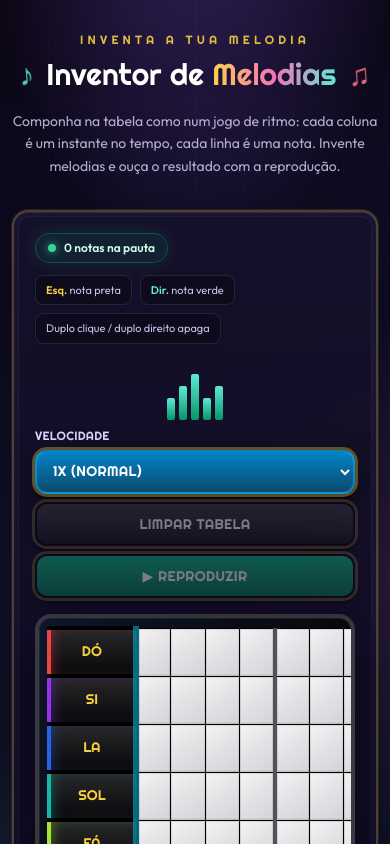
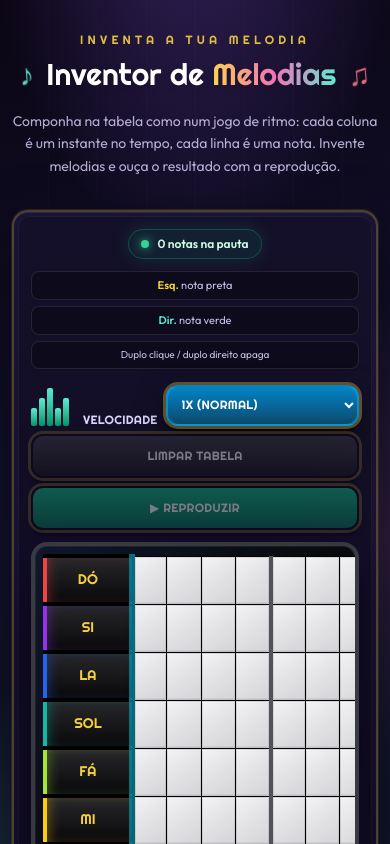
Before and after one commit to Andresa-Alves-Ribeiro/invente-melodia, a React (Create React App) app: page / in a window 390 px wide. Shown: the top 844 px of the page. Built offline with nearby package versions, Linux system fonts and the light colour scheme.

Commit message:
fix: ajustado responsividade

```diff
--- a/src/components/NotesTable/NotesTable.jsx
+++ b/src/components/NotesTable/NotesTable.jsx
@@ -466,12 +466,12 @@ export default function NotesTable() {
     const filledCount = Object.keys(cells).length;
 
     return (
-        <div className="w-full overflow-hidden rounded-2xl border-2 border-stage-gold/25 bg-gradient-to-b from-[#1a1535]/95 to-stage-panel/90 p-1 shadow-[0_24px_60px_rgba(0,0,0,0.5),0_0_0_1px_rgba(244,208,63,0.12),inset_0_1px_0_rgba(255,255,255,0.09)] backdrop-blur-sm sm:p-1.5">
-            <div className="rounded-xl border border-white/5 bg-black/20 p-4 sm:p-6">
-                <div className="mb-5 flex flex-col gap-4">
-                    <div className="flex flex-col gap-3 sm:flex-row sm:items-center sm:justify-between">
-                        <div className="flex flex-wrap items-center gap-2">
-                            <span className="inline-flex items-center gap-2 rounded-full border border-emerald-500/30 bg-emerald-500/10 px-3 py-1.5 text-xs font-semibold text-emerald-100 shadow-[0_0_20px_rgba(52,211,153,0.15)] sm:text-sm">
+        <div className="w-full min-w-0 overflow-hidden rounded-2xl border-2 border-stage-gold/25 bg-gradient-to-b from-[#1a1535]/95 to-stage-panel/90 p-1 shadow-[0_24px_60px_rgba(0,0,0,0.5),0_0_0_1px_rgba(244,208,63,0.12),inset_0_1px_0_rgba(255,255,255,0.09)] backdrop-blur-sm sm:p-1.5">
+            <div className="min-w-0 rounded-xl border border-white/5 bg-black/20 p-3 sm:p-6">
+                <div className="mb-4 flex flex-col gap-3 sm:mb-5 sm:gap-4">
+                    <div className="flex flex-col items-center gap-3 sm:flex-row sm:items-center sm:justify-between">
+                        <div className="flex w-full flex-wrap items-center justify-center gap-2 sm:w-auto sm:justify-start">
+                            <span className="inline-flex max-w-full items-center gap-2 rounded-full border border-emerald-500/30 bg-emerald-500/10 px-3 py-1.5 text-center text-xs font-semibold text-emerald-100 shadow-[0_0_20px_rgba(52,211,153,0.15)] sm:text-sm">
                                 <span className="relative flex h-2 w-2">
                                     <span className="absolute inline-flex h-full w-full animate-ping rounded-full bg-emerald-400 opacity-40" />
 
@@ -487,49 +487,51 @@ export default function NotesTable() {
                             )}
                         </div>
 
-                        <div className="flex flex-wrap gap-2 text-[11px] text-violet-200/90 sm:text-xs">
-                            <span className="rounded-lg border border-white/10 bg-black/30 px-2.5 py-1.5 shadow-sm transition hover:border-white/20">
+                        <div className="grid w-full max-w-md grid-cols-1 gap-1.5 text-[11px] text-violet-200/90 min-[480px]:grid-cols-3 min-[480px]:gap-2 sm:max-w-none sm:flex sm:w-auto sm:flex-1 sm:flex-wrap sm:justify-end sm:gap-2 sm:text-xs">
+                            <span className="block rounded-lg border border-white/10 bg-black/30 px-2.5 py-1.5 text-center leading-snug shadow-sm transition min-[480px]:text-left sm:inline-block sm:text-left sm:hover:border-white/20">
                                 <span className="font-semibold text-stage-gold">Esq.</span> nota
                                 preta
                             </span>
 
-                            <span className="rounded-lg border border-white/10 bg-black/30 px-2.5 py-1.5 shadow-sm transition hover:border-white/20">
+                            <span className="block rounded-lg border border-white/10 bg-black/30 px-2.5 py-1.5 text-center leading-snug shadow-sm transition min-[480px]:text-left sm:inline-block sm:text-left sm:hover:border-white/20">
                                 <span className="font-semibold text-stage-mint">Dir.</span> nota
                                 verde
                             </span>
 
-                            <span className="rounded-lg border border-white/10 bg-black/30 px-2.5 py-1.5 shadow-sm transition hover:border-white/20">
+                            <span className="block rounded-lg border border-white/10 bg-black/30 px-2.5 py-1.5 text-center text-[10px] leading-snug shadow-sm transition min-[480px]:text-left min-[480px]:text-xs sm:inline-block sm:text-left sm:text-xs sm:hover:border-white/20">
                                 Duplo clique / duplo direito apaga
                             </span>
                         </div>
                     </div>
                 </div>
 
-                <div className="relative mb-4 flex flex-col gap-2 sm:flex-row sm:flex-wrap sm:items-center sm:justify-end sm:gap-3">
+                <div className="mb-3 flex min-w-0 flex-col gap-3 sm:mb-4 sm:flex-row sm:flex-wrap sm:items-center sm:justify-end sm:gap-3">
+                    <div className="flex w-full min-w-0 flex-col gap-2 sm:ml-auto sm:w-auto sm:flex-row sm:flex-wrap sm:items-center sm:gap-3">
+                        <div className="flex w-full min-w-0 flex-nowrap items-end gap-2 sm:w-auto sm:items-center sm:gap-2.5">
+                            <div className="flex shrink-0 items-end gap-3.5 sm:gap-4">
                                 <div
-                        className="relative z-0 flex h-14 items-end justify-center gap-1 sm:absolute sm:inset-x-0 sm:top-1/2 sm:-translate-y-1/2 sm:pointer-events-none"
+                                    className="pointer-events-none flex items-end gap-0.5 sm:gap-1"
                                     aria-hidden
                                 >
                                     {[0, 1, 2, 3, 4].map((i) => (
                                         <span
                                             key={i}
-                                className={`notes-eq-bar w-2 rounded-sm bg-gradient-to-t from-emerald-600 to-stage-mint ${isReplaying ? "notes-eq-bar--playing" : ""}`}
+                                            className={`notes-eq-bar w-1.5 rounded-sm bg-gradient-to-t from-emerald-600 to-stage-mint sm:w-2 ${isReplaying ? "notes-eq-bar--playing" : ""}`}
                                             style={{
                                                 animationDelay: `${i * 0.12}s`,
-                                    height: `${22 + (i % 3) * 12}px`,
+                                                height: `${18 + (i % 3) * 10}px`,
                                             }}
                                         />
                                     ))}
                                 </div>
 
-                    <div className="relative z-10 flex flex-col gap-2 sm:ml-auto sm:flex-row sm:flex-wrap sm:items-center sm:gap-3">
-                        <div className="flex flex-col gap-1.5 sm:flex-row sm:items-center sm:gap-2">
                                 <label
                                     htmlFor="playback-speed"
-                                className="shrink-0 font-display text-xs uppercase tracking-wide text-violet-200 sm:text-sm"
+                                    className="whitespace-nowrap font-display text-xs uppercase leading-none tracking-wide text-violet-200 sm:pb-0.5 sm:text-sm"
                                 >
                                     Velocidade
                                 </label>
+                            </div>
 
                             <select
                                 id="playback-speed"
@@ -541,7 +543,7 @@ export default function NotesTable() {
                                         ? "Não é possível alterar a velocidade durante a reprodução"
                                         : "Ritmo da sequência (pausas e duração de cada nota). O som mantém timbre natural; a reprodução não é acelerada no arquivo."
                                 }
-                                className="min-w-[11rem] rounded-xl border-2 border-sky-500/60 bg-gradient-to-b from-sky-600 to-sky-900 px-3 py-2.5 font-display text-sm uppercase tracking-wide text-white shadow-arcade disabled:cursor-not-allowed disabled:opacity-45 enabled:hover:brightness-110"
+                                className="min-w-0 flex-1 rounded-xl border-2 border-sky-500/60 bg-gradient-to-b from-sky-600 to-sky-900 px-2.5 py-2.5 font-display text-xs uppercase tracking-wide text-white shadow-arcade disabled:cursor-not-allowed disabled:opacity-45 enabled:hover:brightness-110 sm:min-w-[11rem] sm:flex-none sm:px-3 sm:text-sm"
                             >
                                 {PLAYBACK_SPEED_TIERS.map((t, i) => (
                                     <option
@@ -557,11 +559,12 @@ export default function NotesTable() {
                             </select>
                         </div>
 
+                        <div className="grid w-full grid-cols-1 gap-2 min-[400px]:grid-cols-2 sm:flex sm:w-auto sm:grid-cols-none sm:gap-3">
                         <button
                             type="button"
                             onClick={handleClearEntireTable}
                             disabled={!canClearTable}
-                            className="rounded-xl border-2 border-stage-ink bg-gradient-to-b from-zinc-700 to-zinc-900 px-4 py-2.5 font-display text-sm uppercase tracking-wide text-white shadow-arcade transition enabled:hover:brightness-110 disabled:cursor-not-allowed disabled:opacity-45"
+                            className="min-h-11 w-full touch-manipulation rounded-xl border-2 border-stage-ink bg-gradient-to-b from-zinc-700 to-zinc-900 px-3 py-2.5 font-display text-xs uppercase tracking-wide text-white shadow-arcade transition enabled:hover:brightness-110 disabled:cursor-not-allowed disabled:opacity-45 sm:w-auto sm:px-4 sm:text-sm"
                         >
                             Limpar tabela
                         </button>
@@ -573,10 +576,11 @@ export default function NotesTable() {
                                 else void handleReplay();
                             }}
                             disabled={!isReplaying && Object.keys(cells).length === 0}
-                            className={`rounded-xl border-2 border-stage-ink bg-gradient-to-b from-emerald-500 to-emerald-700 px-4 py-2.5 font-display text-sm uppercase tracking-wide text-white shadow-arcade transition enabled:hover:scale-[1.02] enabled:hover:brightness-110 disabled:cursor-not-allowed disabled:opacity-45 ${!isReplaying && Object.keys(cells).length > 0 ? "ring-2 ring-emerald-400/50 ring-offset-2 ring-offset-zinc-900 shadow-[0_0_24px_rgba(52,211,153,0.35)]" : ""} ${isReplaying ? "ring-2 ring-amber-300/50 ring-offset-2 ring-offset-zinc-900 shadow-[0_0_20px_rgba(251,191,36,0.25)]" : ""}`}
+                            className={`min-h-11 w-full touch-manipulation rounded-xl border-2 border-stage-ink bg-gradient-to-b from-emerald-500 to-emerald-700 px-3 py-2.5 font-display text-xs uppercase tracking-wide text-white shadow-arcade transition enabled:hover:scale-[1.02] enabled:hover:brightness-110 disabled:cursor-not-allowed disabled:opacity-45 sm:w-auto sm:px-4 sm:text-sm ${!isReplaying && Object.keys(cells).length > 0 ? "ring-2 ring-emerald-400/50 ring-offset-2 ring-offset-zinc-900 shadow-[0_0_24px_rgba(52,211,153,0.35)]" : ""} ${isReplaying ? "ring-2 ring-amber-300/50 ring-offset-2 ring-offset-zinc-900 shadow-[0_0_20px_rgba(251,191,36,0.25)]" : ""}`}
                         >
                             {isReplaying ? "⏹ Parar" : "▶ Reproduzir"}
                         </button>
+                        </div>
                     </div>
                 </div>
 
```
Lines whose indentation alone changed are shown as unchanged.
